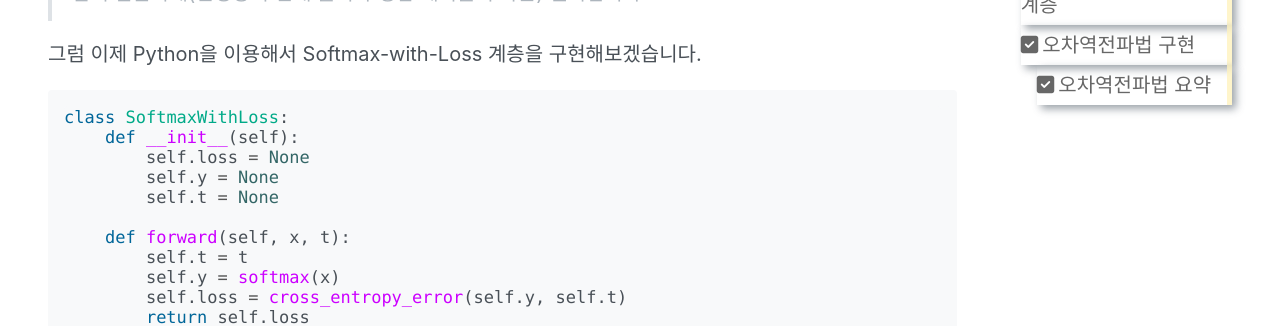
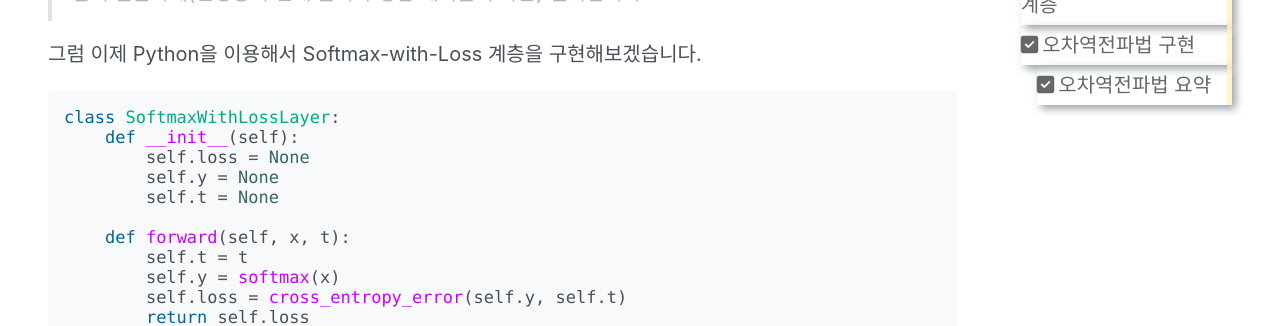
Before and after one commit to mngupark/mngupark.github.io, a Jekyll site: the page built from posts/study/machine learning/deep learning/_posts/2023-02-14-backpropagation-5.md, in a window 1280 px wide and 900 px high, scrolled down 2239 px. Shown: the part 153-479 px from the top of the window. Built offline with Jekyll 4.4.1, drawn with Linux system fonts in a browser that asks for light colours; nearby versions of some CDN libraries; emoji names are drawn with the system emoji font; formulas are drawn with MathJax 3; comment, search, counter and statistics services are not loaded; some of the changed text lies outside the part shown.

Commit message:
fix typos

````diff
--- a/posts/study/machine learning/deep learning/_posts/2023-02-14-backpropagation-5.md
+++ b/posts/study/machine learning/deep learning/_posts/2023-02-14-backpropagation-5.md
@@ -47,7 +47,7 @@ post-order: 15
 
 그럼 이제 Python을 이용해서 Softmax-with-Loss 계층을 구현해보겠습니다.
 ```python
-class SoftmaxWithLoss:
+class SoftmaxWithLossLayer:
     def __init__(self):
         self.loss = None
         self.y = None
````
Also changed, not shown: other parts of posts/study/machine learning/deep learning/_posts/2023-02-14-backpropagation-5.md (+1 -1 lines).
